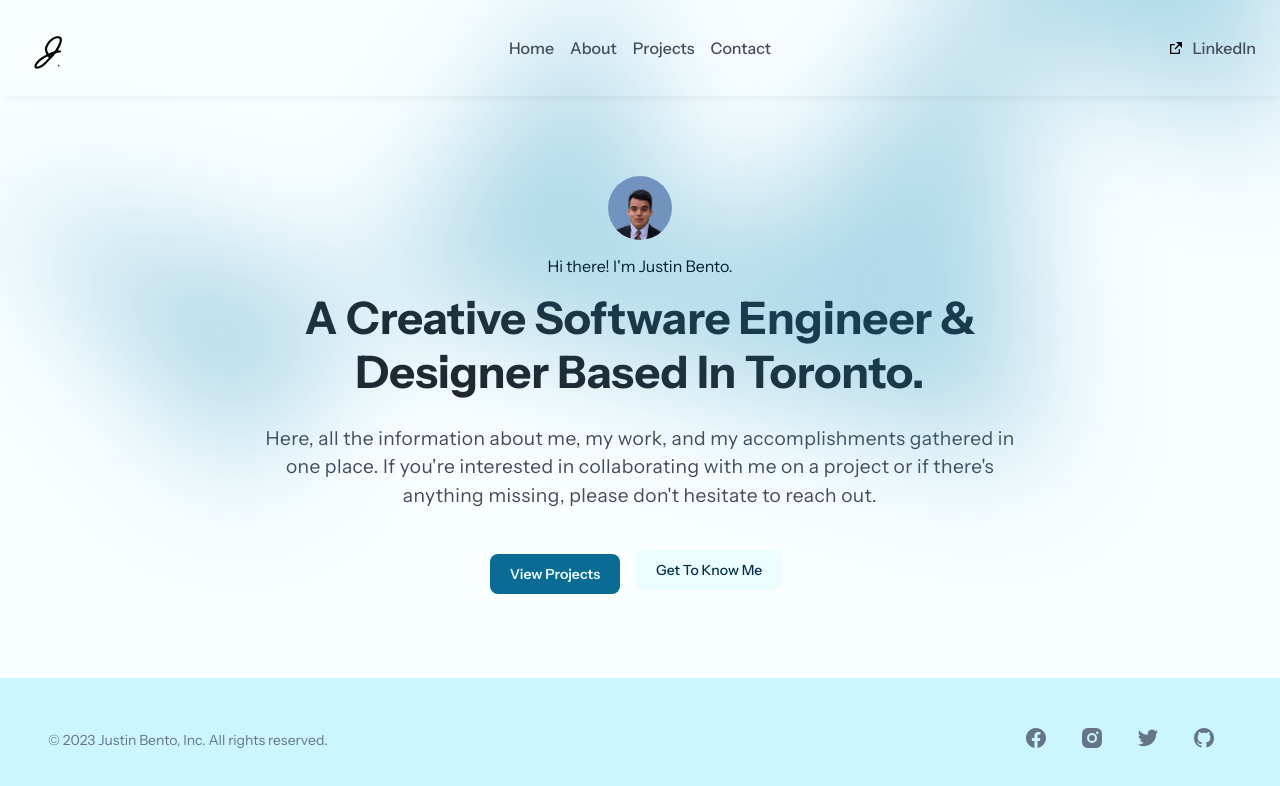
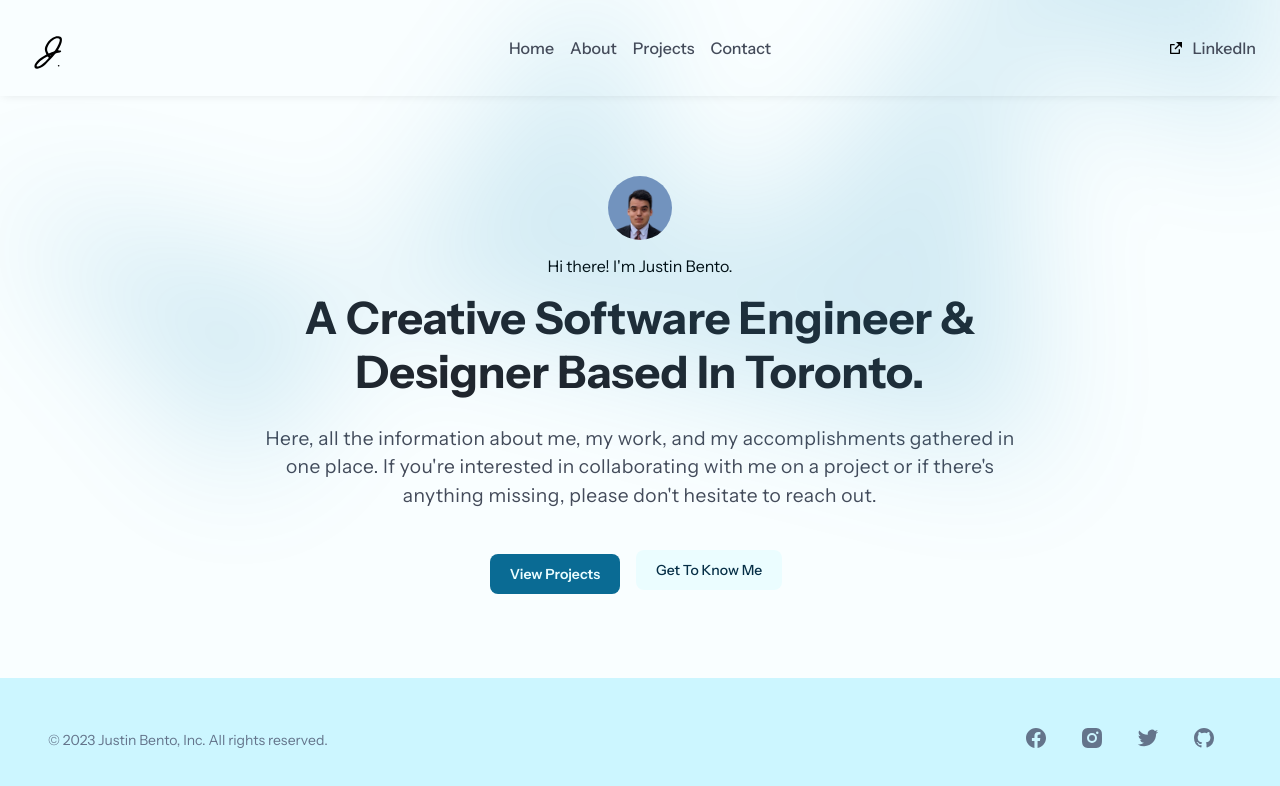
Before and after one commit to Justin-Bento/portfolio, a Next.js app: page / in a window 1280 px wide. Shown: the top 786 px of the page. Built offline with nearby package versions, Linux system fonts and the light colour scheme; no server answers.

Commit message:
changed z index and added opacity

```diff
--- a/styles/Home.module.css
+++ b/styles/Home.module.css
@@ -9,6 +9,7 @@
   order: 3;
   filter: blur(64px);
   top: -10rem;
+  opacity: 0.5;
 }
 .bgPattern2 {
   position: relative;
@@ -24,6 +25,8 @@
   order: 4;
   filter: blur(64px);
   top: calc(100%-13rem);
+  opacity: 0.5;
+  z-index: 0;
 }
 .bgPattern4 {
   position: relative;
```
